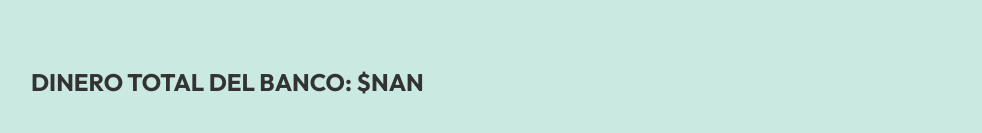
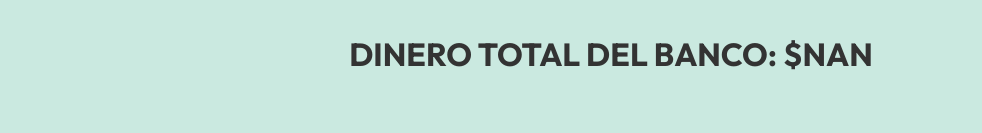
Before and after one commit to dsebao/monopoly, a plain HTML site: page index.html in a window 1280 px wide. Both pictures are taken after a click on the button "Iniciar Juego". Shown: the part 193-326 px from the top of the page, without its empty margins (29-1011 px from the left). Drawn offline with Linux system fonts and the light colour scheme.

Commit message:
Upload project

```diff
--- a/style.css
+++ b/style.css
@@ -56,11 +56,13 @@ button:hover {
 }
 
 #gameArea {
-  margin-top: 20px;
-  padding: 20px;
-  border-radius: 10px;
   display: inline-block;
   text-align: left;
+}
+
+#gameArea h2 {
+  font-size: 32px;
+  text-align: center;
 }
 
 #gameArea p {
```
